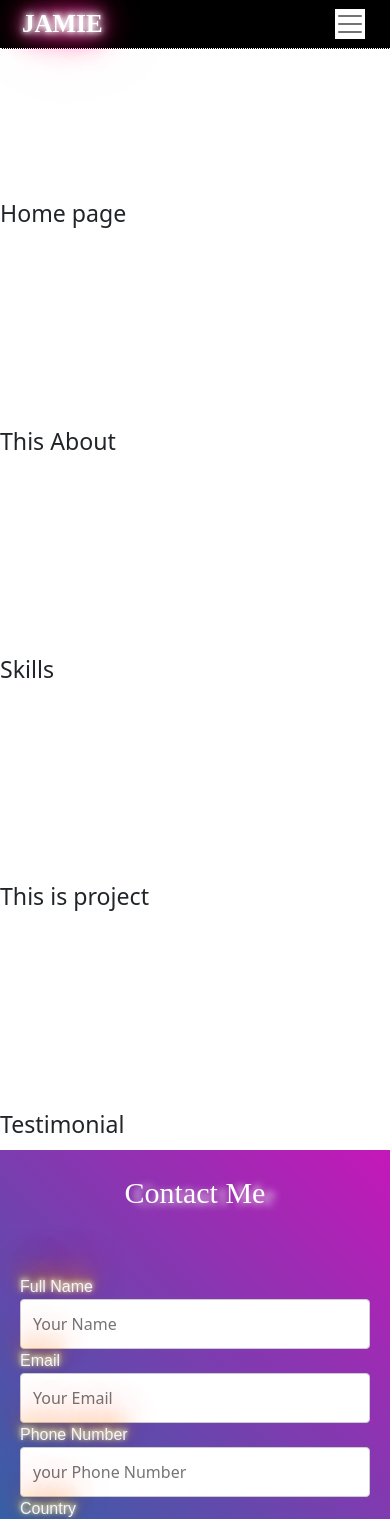
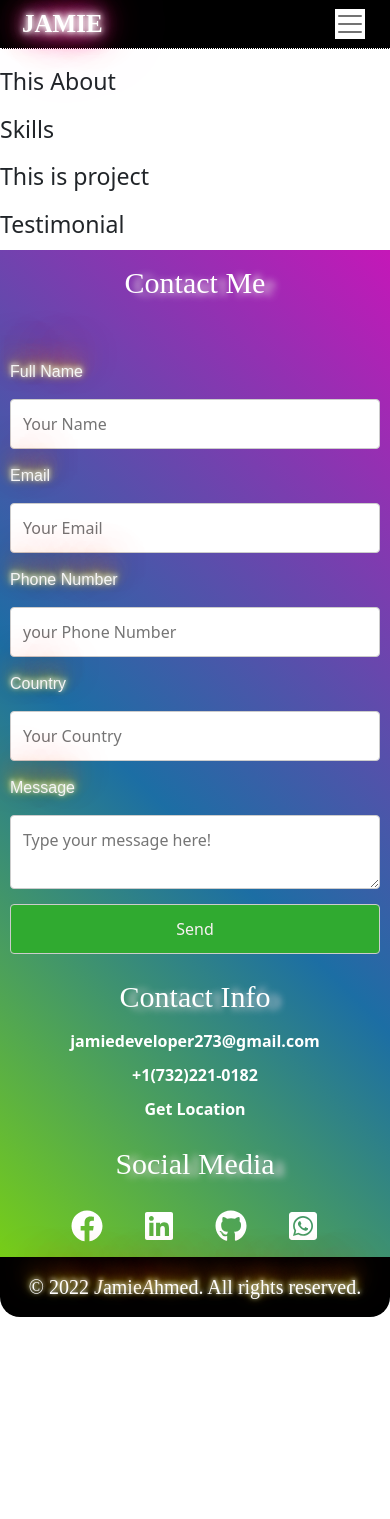
Before and after one commit to jamieahmed/jamiedeveloper, a React (Create React App) app: page / in a window 390 px wide. Shown: the top 1519 px of the page. After the commit the page ends 1333 px from the top, so only its background shows below. Built offline with nearby package versions, Linux system fonts and the light colour scheme.

Commit message:
footer section done

```diff
--- a/src/Components/Footer/Footer.jsx
+++ b/src/Components/Footer/Footer.jsx
@@ -21,7 +21,7 @@ const Footer = () => {
     emailjs
       .sendForm(
         // Service ID
-        "service_9k8f9im",
+        "service_m1atsmv",
         //  Template ID
         "template_avfullm",
         // Public Key
@@ -50,8 +50,8 @@ const Footer = () => {
       );
   };
   return (
-    <div className="footer" id="contact-me">
-      <div className="footer-container">
+    <footer>
+      <section className="footer-container">
         <div className="footer-left">
           <p className="Contact">Contact Me</p>
           <strong
@@ -118,12 +118,11 @@ const Footer = () => {
         </div>
         <div className="footer-right">
           {/* Title */}
-          <p className="Contact">Contact Info</p>
-
+          <p className="Contact-right">Contact Info</p>
           <div className="contact-info">
             <p className=" contact">
               <MdEmail id="icon-contact" />
-              jamieahmed273@gmail.com
+              jamiedeveloper273@gmail.com
             </p>
             <p className="contact">
               <BsTelephoneForwardFill id="icon-contact" />
@@ -136,7 +135,7 @@ const Footer = () => {
           </div>
 
           {/* Title */}
-          <p className="Contact">Social Media</p>
+          <p className="Contact-right-social">Social Media</p>
           <div className="social-media-icons">
             <a href="https://www.facebook.com/JAMIEAHMEDIBRAHIM">
               <FaFacebook id="icon-social" />
@@ -152,11 +151,11 @@ const Footer = () => {
             </a>
           </div>
         </div>
-      </div>
+      </section>
       <p className="footer-company-name">
         © 2022 <i>J</i>amie<i>A</i>hmed. All rights reserved.
       </p>
-    </div>
+    </footer>
   );
 };
 
--- a/src/Components/Footer/style.css
+++ b/src/Components/Footer/style.css
@@ -1,9 +1,8 @@
-.footer {
+.footer-container {
     border-top: 3px solid white;
     background: linear-gradient(45deg, #77ce18 0%, #1c6ea4 44%, #c517b8 100%);
-}
-
-.footer-container {
+    color: wheat;
+    width: 100%;
     display: flex;
     flex-direction: row;
 }
@@ -14,20 +13,32 @@
     }
 }
 
-.Contact {
+.Contact,
+.Contact-right,
+.Contact-right-social {
     font-family: "Times New Roman", Times, serif;
     text-shadow: 10px 2px 7px rgb(230, 218, 227);
     text-align: center;
     font-size: 30px;
     margin-bottom: 40px;
     color: #ffffff;
+    margin-bottom: 0%;
 }
+
+.Contact-right {
+    margin: 10px auto;
+}
+
+.Contact-right-social {
+    margin: 10px auto;
+}
+
+
 
 /* footer-left */
 .footer-left {
     flex: 50%;
-    border-radius: 5px;
-    padding: 20px;
+    padding: 10px;
 }
 
 input,
@@ -53,8 +64,9 @@ label {
 }
 
 input[type="submit"] {
-    background-color: #04aa6d;
-    color: white;
+    color: rgb(247, 241, 241);
+    font-weight: 20px;
+    background-color: rgb(48, 170, 48);
     padding: 12px 20px;
     border-radius: 4px;
     cursor: pointer;
@@ -62,7 +74,7 @@ input[type="submit"] {
 }
 
 input[type="submit"]:hover {
-    background-color: #0bdbea;
+    background-color: rgb(32, 186, 32);
 }
 
 @media screen and (max-width: 600px) {
@@ -84,7 +96,6 @@ input[type="submit"]:hover {
 
 /* footer-right */
 .footer-right {
-    padding: 10px;
     flex: 50%;
 }
 
@@ -97,11 +108,10 @@ input[type="submit"]:hover {
 }
 
 .contact {
-    margin: 10px 150px;
-    box-sizing: border-box;
+    margin: 10px auto;
     text-decoration: none;
-    transition: 0.5s;
     color: white;
+    font-weight: bolder;
 }
 
 #icon-contact {
@@ -121,9 +131,12 @@ input[type="submit"]:hover {
 #icon-social {
     font-weight: bolder;
     color: white;
-    border-radius: 50%;
     font-size: xx-large;
     margin: 0% 20px;
+}
+
+#icon-social:hover {
+    color: rgb(0, 13, 128);
 }
 
 /* footer-company-name */
@@ -139,3 +152,33 @@ input[type="submit"]:hover {
     border-bottom-left-radius: 20px;
     border-bottom-right-radius: 20px;
 }
+
+@media screen and (max-width: 600px) {
+    .contact {
+        margin-top: 0px;
+    }
+
+    #icon-contact {
+        display: none;
+    }
+
+    input,
+    textarea {
+        margin-top: 15px;
+    }
+
+    label {
+        margin-top: 15px;
+    }
+
+    input[type="submit"] {
+        margin-top: 15px;
+    }
+
+    #icon-social {
+        margin: 20% 20px;
+    }
+
+}
+
+@media screen and (max-width: 600px) {}
--- a/src/Components/Home/style.css
+++ b/src/Components/Home/style.css
@@ -1,3 +1,3 @@
 h3{
-    margin-top: 200px;
+    margin-top: 20px;
 }
--- a/src/Components/Navigation/style.css
+++ b/src/Components/Navigation/style.css
@@ -10,7 +10,6 @@ html {
   position: fixed;
   width: 100%;
 }
-
 .container-fluid {
   display: flex;
   flex-direction: row;
```
